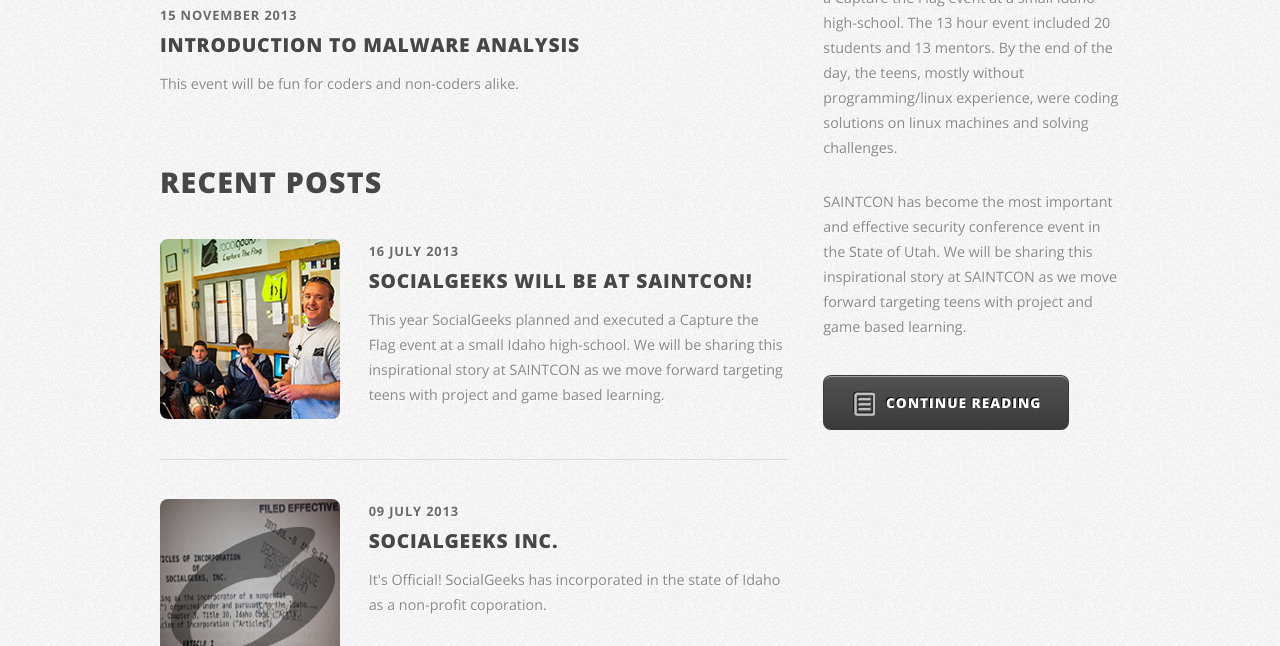
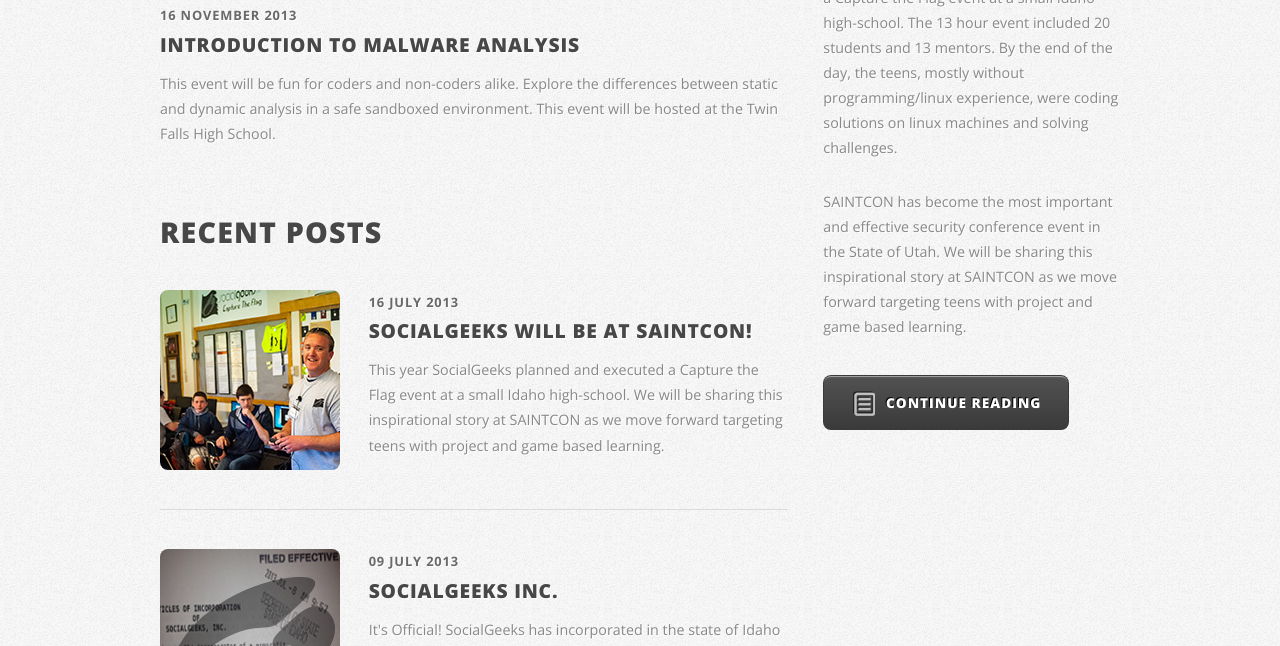
Before and after one commit to jahrik/socialgeeks.com, a Jekyll site: the page built from index.html, in a window 1280 px wide and 900 px high, scrolled down 1084 px, cut to the strip 254-900 px from the top of the window. Built offline with Jekyll 4.4.1, drawn with Linux system fonts in a browser that asks for light colours; comment, search, counter and statistics services are not loaded.

Commit message:
Move Intro to Malware Analysis to correct date. Add more to the description as well.

```diff
--- a/_posts/2013-11-15-Introduction-to-Malware-Analysis.md
+++ b/_posts/2013-11-16-Introduction-to-Malware-Analysis.md
@@ -1,8 +1,8 @@
 ---
 layout: page
 title: "Introduction to Malware Analysis"
-tagline: "2013-10-15"
-description: "This event will be fun for coders and non-coders alike."
+tagline: "2013-10-16"
+description: "This event will be fun for coders and non-coders alike. Explore the differences between static and dynamic analysis in a safe sandboxed environment. This event will be hosted at the Twin Falls High School."
 category: event
 thumbnail:
 tags: [
```
